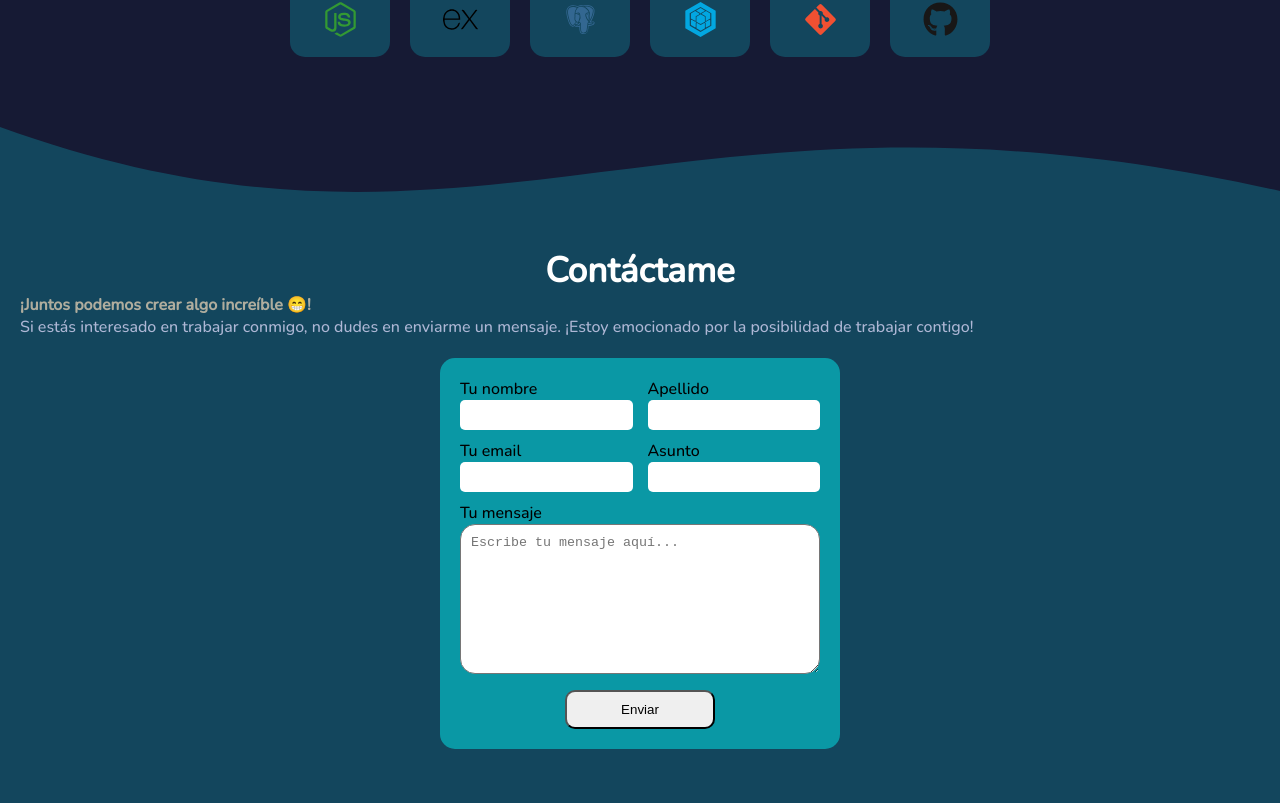
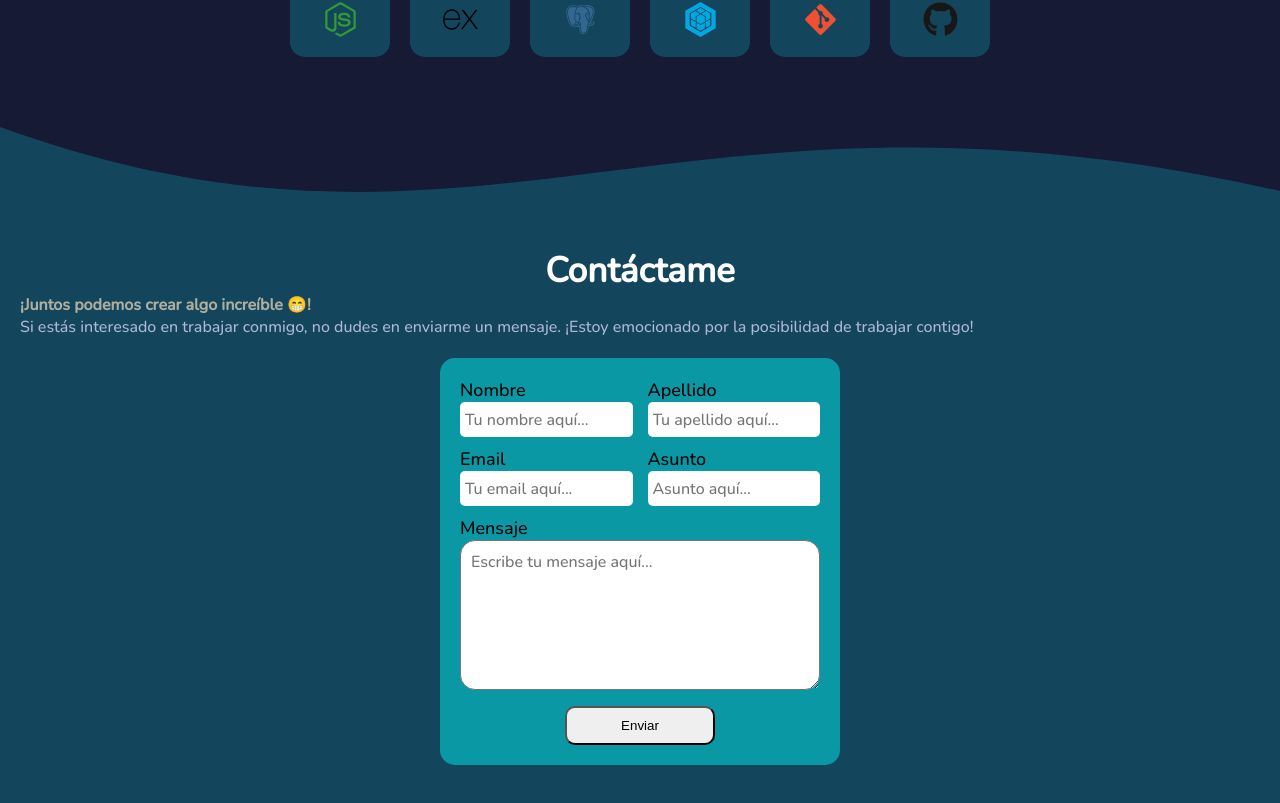
Before and after one commit to Wild-Design/My-Portfolio, a Next.js app: page / in a window 1280 px wide. Shown: the part 1577-2380 px from the top of the page. Built offline with nearby package versions, Linux system fonts and the light colour scheme.

Commit message:
change scale to skills

```diff
--- a/src/components/ContactMe/FormContact.module.css
+++ b/src/components/ContactMe/FormContact.module.css
@@ -1,4 +1,5 @@
 .form {
+  font-size: 18px;
   top: 400px;
   max-width: 400px;
   width: 100%;
@@ -28,8 +29,10 @@
   display: block;
 }
 .inputContainer input {
+  font-family: inherit;
+  font-size: 16px;
   width: 100%;
-  height: 30px;
+  height: 35px;
   padding: 5px;
   border-radius: 5px;
   -webkit-border-radius: 5px;
@@ -41,6 +44,8 @@
 }
 
 .textarea {
+  font-family: inherit;
+  font-size: 16px;
   min-width: 100%;
   max-width: 100%;
   width: 100%;
--- a/src/components/ContactMe/FormContact.tsx
+++ b/src/components/ContactMe/FormContact.tsx
@@ -1,6 +1,7 @@
 'use client';
 import styles from './FormContact.module.css';
 import { FormEvent, ChangeEvent } from 'react';
+import { primaryFont } from '../../fonts';
 
 const FormContact = () => {
   const handleSubmit = (event: FormEvent<HTMLFormElement>) => {
@@ -12,31 +13,55 @@ const FormContact = () => {
     const { name, value } = event.target;
   };
   return (
-    <form className={styles.form} onSubmit={handleSubmit}>
+    <form
+      // style={{ fontFamily: primaryFont.className }}
+      className={styles.form}
+      onSubmit={handleSubmit}
+    >
       <div className={styles.section}>
         <div className={styles.inputContainer}>
-          <label htmlFor='name'>Tu nombre</label>
-          <input onChange={handleInputChange} type='text' id='name' />
+          <label htmlFor='name'>Nombre</label>
+          <input
+            onChange={handleInputChange}
+            type='text'
+            id='name'
+            placeholder='Tu nombre aquí...'
+          />
         </div>
         <div className={styles.inputContainer}>
           <label htmlFor='last_name'>Apellido</label>
-          <input onChange={handleInputChange} type='text' id='last_name' />
+          <input
+            onChange={handleInputChange}
+            type='text'
+            id='last_name'
+            placeholder='Tu apellido aquí...'
+          />
         </div>
       </div>
 
       <div className={styles.section}>
         <div className={styles.inputContainer}>
-          <label htmlFor='email'>Tu email</label>
-          <input onChange={handleInputChange} type='text' id='email' />
+          <label htmlFor='email'>Email</label>
+          <input
+            onChange={handleInputChange}
+            type='text'
+            id='email'
+            placeholder='Tu email aquí...'
+          />
         </div>
         <div className={styles.inputContainer}>
           <label htmlFor='subject'>Asunto</label>
-          <input onChange={handleInputChange} type='text' id='subject' />
+          <input
+            onChange={handleInputChange}
+            type='text'
+            id='subject'
+            placeholder='Asunto aquí...'
+          />
         </div>
       </div>
 
       <div className={styles.inputContainer}>
-        <label htmlFor='message'>Tu mensaje</label>
+        <label htmlFor='message'>Mensaje</label>
         <textarea
           className={styles.textarea}
           onChange={handleInputChange}
--- a/src/components/MySkills/Skill.module.css
+++ b/src/components/MySkills/Skill.module.css
@@ -29,3 +29,11 @@
 .skillContainer svg {
   font-size: 35px;
 }
+
+@media screen and (max-width: 396px) {
+  .skillContainer {
+    font-size: 13px;
+    width: 80px;
+    height: 80px;
+  }
+}
```
